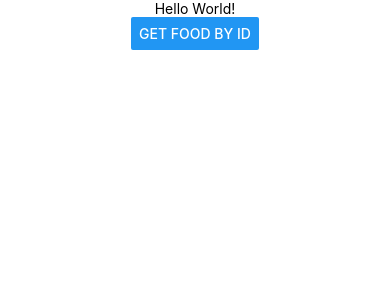
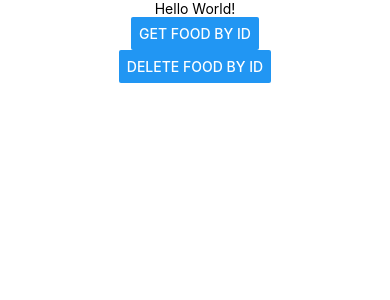
Before and after one commit to otsilemodiselle/sergeants-order-mobile, a React Native app in the folder sergeants_orders_app/: screen / in a window 390 px wide. Shown: the top 300 px of the page. Built offline with nearby package versions, Linux system fonts and the light colour scheme.

Commit message:
implement a backend item delete mechanism

```diff
--- a/sergeants_orders_app/App.tsx
+++ b/sergeants_orders_app/App.tsx
@@ -1,5 +1,5 @@
 import { StatusBar } from 'expo-status-bar';
-import { Button, Text, View, StyleSheet, FlatList, Image }from 'react-native';
+import { Button, Text, View, StyleSheet, FlatList, Image, Alert }from 'react-native';
 import axios from 'axios';
 import { useEffect, useState } from 'react';
 
@@ -25,12 +25,23 @@ export default function App() {
   const getFoodByID = async() => {
     try{
       console.log("function started")
-      const response = await axios.get(endpointURL + "/3584")
+      const response = await axios.get(endpointURL + "/4")
     console.log(JSON.stringify(response.data, null, 3));
     }
     catch(error)
     {
       console.error("Error fetching food item:", error)
+    }
+  }
+
+  const deleteFoodByID = async() =>{
+    try{
+      const response = await axios.delete(endpointURL+"/31")
+      Alert.alert("Food item was successfully deleted")
+    }
+    catch(error)
+    {
+      console.error("Could not delete item", error)
     }
   }
 
@@ -43,6 +54,10 @@ export default function App() {
       <Button
         title="Get Food by ID"
         onPress={getFoodByID}
+      />
+      <Button
+        title="Delete Food by ID"
+        onPress={deleteFoodByID}
       />
       <FlatList
         style={styles.list}
```
